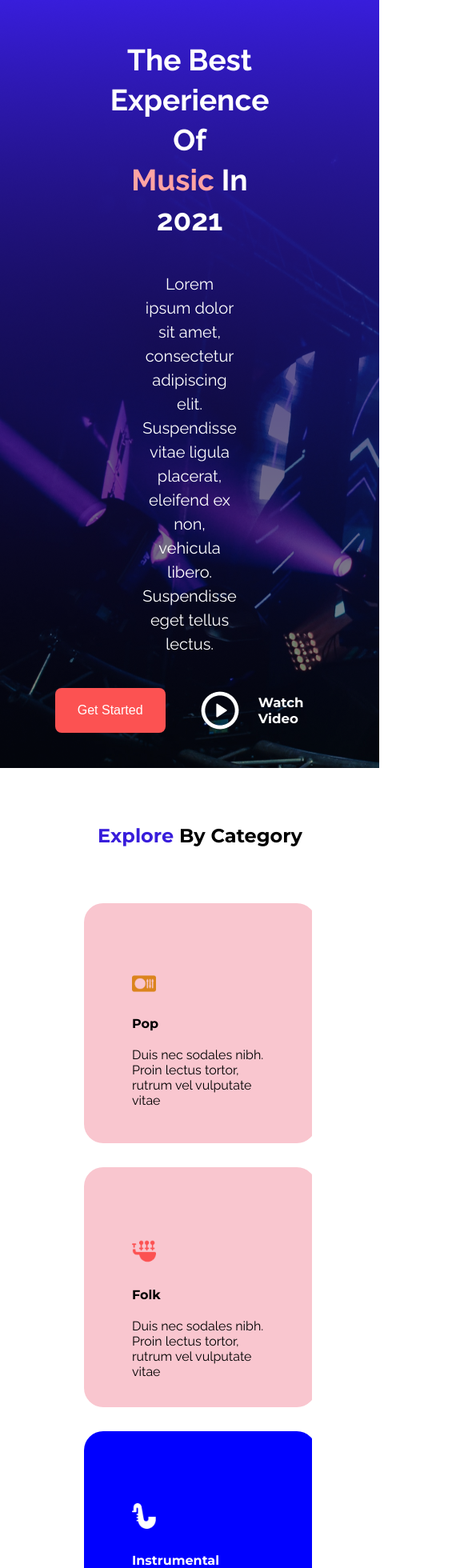
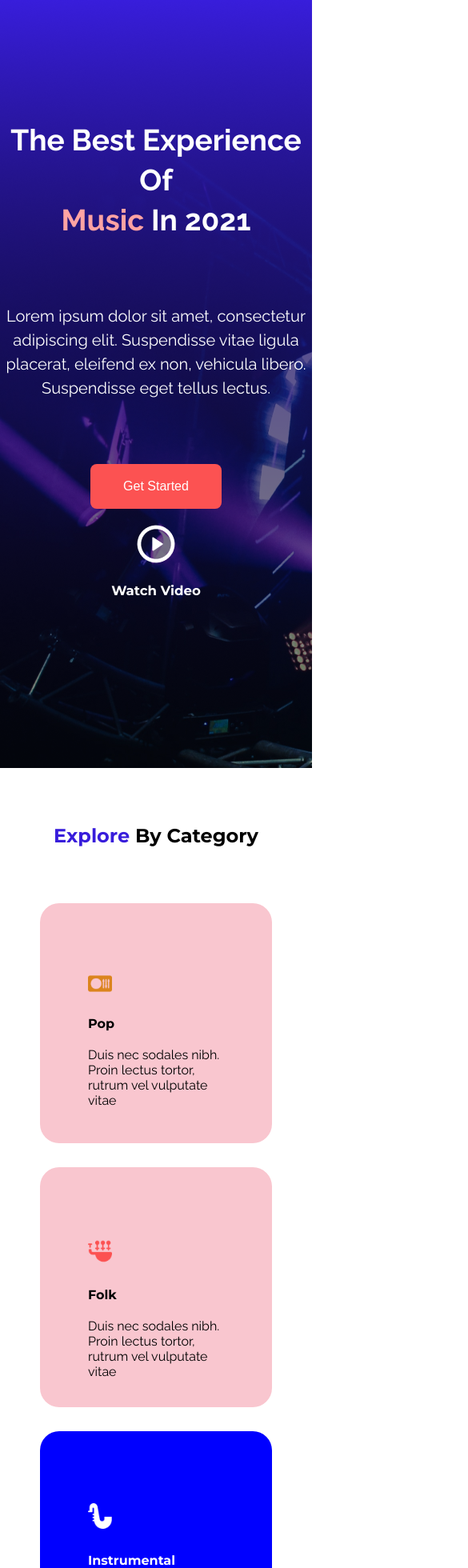
Before and after one commit to SultanKent/project-new, a React (Create React App) app: page / in a window 390 px wide. Shown: the top 1960 px of the page at 80% size, 585 px wide, since content can reach past the window. Built offline with nearby package versions, Linux system fonts and the light colour scheme.

Commit message:
i responsed this wevsite for mobile

```diff
--- a/src/App.css
+++ b/src/App.css
@@ -12,6 +12,8 @@ body {
     background: white;
 }
 
+
+
 h1, p {
     font-family: 'Raleway', sans-serif;
 }
--- a/src/components/about/About.css
+++ b/src/components/about/About.css
@@ -49,13 +49,13 @@
 
 
 
-@media only screen and (max-width: 480px) {
+@media only screen and (max-width: 480px){
     .About {
         width: 100%;
         overflow: hidden;
     }
     .About_main {
-        padding: 170px 85px;
+        padding: 170px 65px;
         flex-direction: column;
     }
     .left-a>img:nth-child(1) {
@@ -67,6 +67,9 @@
         top: 2975px;
         width: 260px;
         height: 280px;
+    }
+    .Icon {
+        display: none;
     }
 }
 
--- a/src/components/footer/Footer.css
+++ b/src/components/footer/Footer.css
@@ -128,6 +128,45 @@
 @media only screen and (max-width: 480px) {
     .Footer {
         width: 100%;
+        overflow: hidden;
+    }
+    .footer_main1 {
+        display: inline;
+    }
+    .footer_l {
+        width: 100%;
+        padding: 60px 85px;
+        height: 462px;
+    }
+    .footer_r {
+        padding: 85px 85px;
+    }
+    .footer_btn {
+        width: 100%;
+    }
+    .footer_main2 {
+        padding: 40px 85px;
+        width: 100%;
+        height: 280px;
+    }
+    .footer_main_l_r {
+        flex-direction: column;
+        gap: 50px;
+    }
+    .footer_main2_l {
+        font-size: 10px;
+    }
+    .footer_main2_r {
+        gap: 18px;
+    }
+}
+
+
+
+@media only screen and (max-width: 768px) and (min-width: 481px) {
+    .Footer {
+        width: 100%;
+        overflow: hidden;
     }
     .footer_main1 {
         display: inline;
@@ -152,33 +191,3 @@
         gap: 50px;
     }
 }
-
-
-
-@media only screen and (max-width: 768px) and (min-width: 481px) {
-    .Footer {
-        width: 100%;
-    }
-    .footer_main1 {
-        display: inline;
-    }
-    .footer_l {
-        width: 100%;
-        padding: 120px 85px;
-    }
-    .footer_r {
-        padding: 85px 85px;
-    }
-    .footer_btn {
-        width: 100%;
-    }
-    .footer_main2 {
-        padding: 40px 85px;
-        width: 100%;
-        height: 280px;
-    }
-    .footer_main_l_r {
-        flex-direction: column;
-        gap: 50px;
-    }
-}
--- a/src/components/header/Header.css
+++ b/src/components/header/Header.css
@@ -90,8 +90,9 @@
     margin-right: 130px;
 }
 
-@media only screen and (max-width: 480px) {
+@media only screen and (max-width: 480px){
     .Header {
+        padding: 0px;
         width: 100%;
         overflow: hidden;
         height: 960px;
@@ -102,7 +103,8 @@
     .header_main {
         padding: 0px;
         position: relative;
-        top: 50px;
+        top: 150px;
+        gap: 80px;
     }
     .header_main>h1 {
         font-size: 37px;
@@ -115,12 +117,19 @@
     .header_main2 {
         display: none;
     }
+    .header-buttons {
+        flex-direction: column;
+        align-items: center;
+        gap: 20px;
+    }
+    .header-buttons>div {
+        flex-direction: column;
+    }
 }
 
 
     @media only screen and (max-width: 768px) and (min-width: 481px) {
     .Header {
-        /* max-width: 821px; */
         width: 100%;
         overflow: hidden;
         height: 960px;
--- a/src/components/section/Section.css
+++ b/src/components/section/Section.css
@@ -70,7 +70,7 @@
 
 
 
-@media only screen and (max-width: 480px) {
+@media only screen and (max-width: 480px){
     .Section {
         width: 100%;
         overflow: hidden;
@@ -80,8 +80,6 @@
         display: flex;
         flex-direction: column;
         align-items: center;
-        position: relative;
-        left: 55px;
     }
     .Section_main > h2 {
         padding: 70px 0px;
@@ -95,6 +93,12 @@
     .section_spans>span {
         width: 290px;
         height: 300px;
+    }
+    .rectangle1 {
+        display: none;
+    }
+    .rectangle2 {
+        display: none;
     }
     .rectangle3 {
         display: none;
--- a/src/components/shots/Shots.css
+++ b/src/components/shots/Shots.css
@@ -64,7 +64,7 @@
 }
 
 
-@media only screen and (max-width: 480px) {
+@media only screen and (max-width: 480px){
     .Shots {
         width: 100%;
         padding: 240px 0px;
--- a/src/components/singers/Singers.css
+++ b/src/components/singers/Singers.css
@@ -26,6 +26,11 @@
     align-items: center;
     display: flex;
     gap: 30px;
+}
+
+.Singers_p {
+    width: 470px;
+    height: 144px;
 }
 
 .left-s{
@@ -74,11 +79,11 @@
 }
 
 
-@media only screen and (max-width: 480px) {
+@media only screen and (max-width: 480px)  {
     .Singers {
         width: 100%;
         overflow: hidden;
-        padding: 0px 85px;
+        padding: 0px 65px;
     }
     .sinPattern {
         display: none;
@@ -93,6 +98,9 @@
         flex-direction: column;
         align-items: inherit;
     }
+    .Singers_p {
+        width: 300px;
+    }
     .singers_img {
         width: 170px;
         height: 150px;
@@ -104,7 +112,7 @@
     .slide2 {
         width: 170px;
         height: 150px;
-        left: 265px;
+        left: 220px;
     }
 }
 
--- a/src/components/singers/Singers.jsx
+++ b/src/components/singers/Singers.jsx
@@ -35,7 +35,7 @@ const Singers = () => {
          variants={textAnimation} className="left-s">
             <div className="left-s1">
             <h4 style={{fontSize: '24px'}}>Singers</h4>
-            <p style={{width: '470px', height: '144px'}}>Fusce justo mi, vehicula id arcu et, dapibus tristique lectus. Vivamus a elit sodales, tincidunt nunc non, maximus lacus. Fusce a augue sed dolor auctor iaculis vitae id mauris. Integer ut lectus non neque suscipit luctus. Mauris et erat id ipsum condimentum cursus. Sed tempus enim non massa mattis iaculis. In quis massa risus</p>
+            <p className='Singers_p'>Fusce justo mi, vehicula id arcu et, dapibus tristique lectus. Vivamus a elit sodales, tincidunt nunc non, maximus lacus. Fusce a augue sed dolor auctor iaculis vitae id mauris. Integer ut lectus non neque suscipit luctus. Mauris et erat id ipsum condimentum cursus. Sed tempus enim non massa mattis iaculis. In quis massa risus</p>
         </div>
         <motion.button
         whileHover={{ scale: 1.1 }}
--- a/src/components/testimonials/Testimonials.css
+++ b/src/components/testimonials/Testimonials.css
@@ -49,7 +49,7 @@
 }
 
 
-@media only screen and (max-width: 480px) {
+@media only screen and (max-width: 480px){
     .Testimonials {
         overflow: hidden;
         width: 100%;
--- a/src/components/tier/Tier.css
+++ b/src/components/tier/Tier.css
@@ -87,7 +87,7 @@
 }
 
 
-@media only screen and (max-width: 480px) {
+@media only screen and (max-width: 480px){
     .Tier {
         width: 100%;
         overflow: hidden;
```
Also changed, not shown: 6 other files (tests, documents, lock files or other folders).
